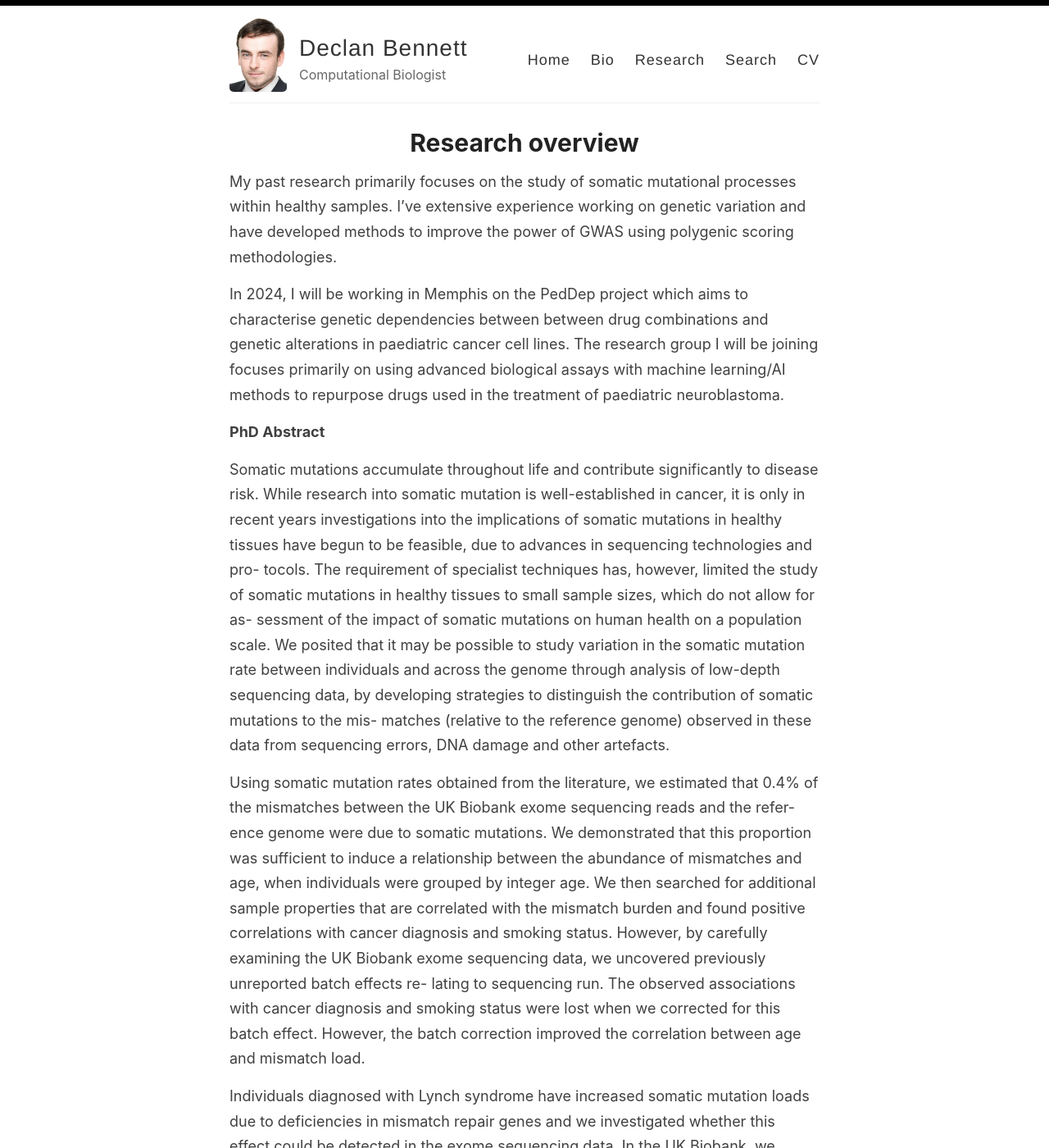
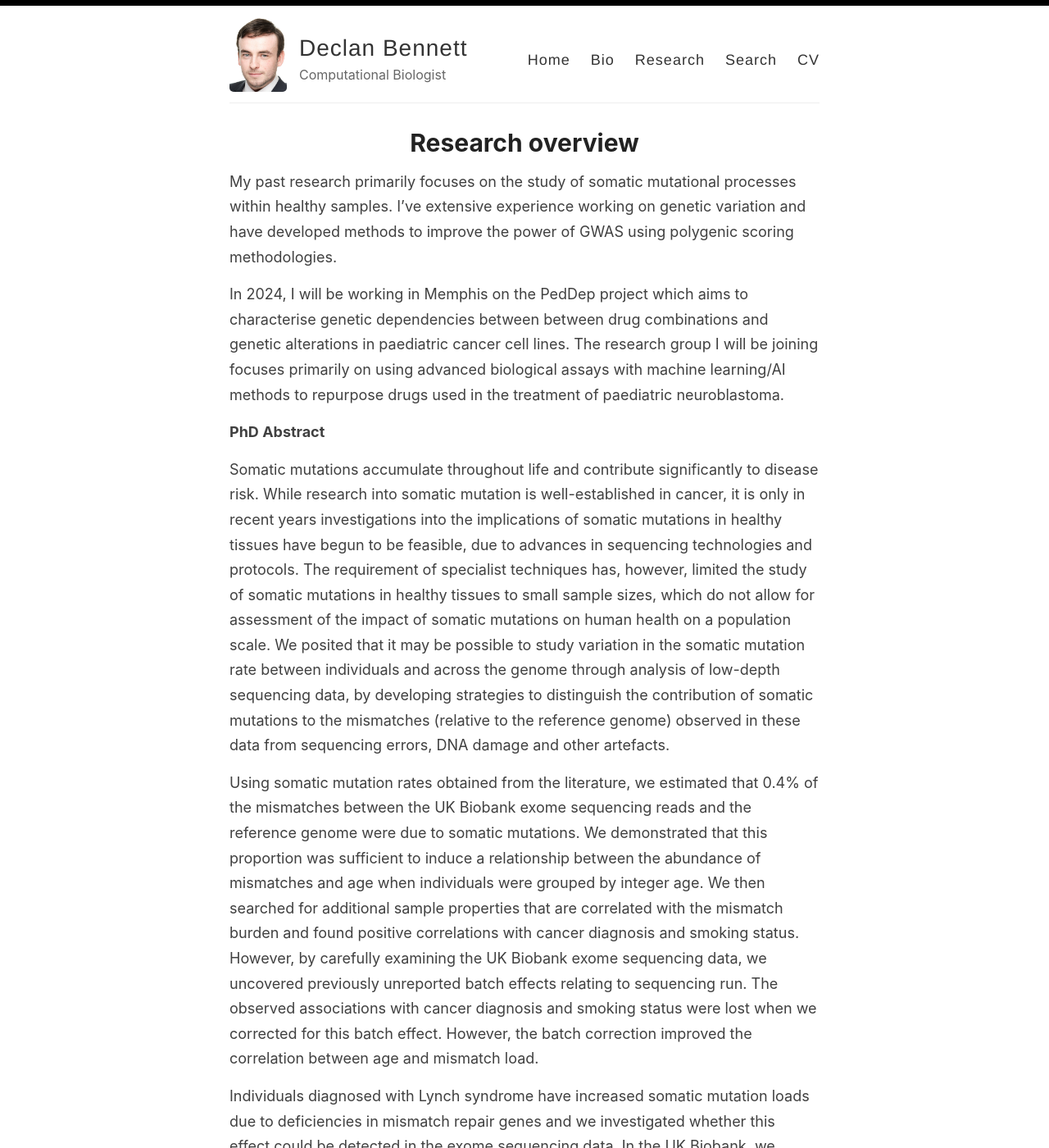
Before and after one commit to declan93/declan93.github.io, a Jekyll site: the page built from _pages/Research.md, in a window 1280 px wide and 1400 px high. Shown: the whole window at 82% size. Built offline with Jekyll 4.4.1, drawn with Linux system fonts in a browser that asks for light colours.

Commit message:
Update Research.md

```diff
--- a/_pages/Research.md
+++ b/_pages/Research.md
@@ -10,47 +10,14 @@
 
 **PhD Abstract**
 
-Somatic mutations accumulate throughout life and contribute significantly to disease
-risk. While research into somatic mutation is well-established in cancer, it is only in
-recent years investigations into the implications of somatic mutations in healthy
-tissues have begun to be feasible, due to advances in sequencing technologies and pro-
-tocols. The requirement of specialist techniques has, however, limited the study of
-somatic mutations in healthy tissues to small sample sizes, which do not allow for as-
-sessment of the impact of somatic mutations on human health on a population scale. We
-posited that it may be possible to study variation in the somatic mutation rate between
-individuals and across the genome through analysis of low-depth sequencing data, by
-developing strategies to distinguish the contribution of somatic mutations to the mis-
-matches (relative to the reference genome) observed in these data from sequencing
-errors, DNA damage and other artefacts.
+Somatic mutations accumulate throughout life and contribute significantly to disease risk. While research into somatic mutation is well-established in cancer, it is only in recent years investigations into the implications of somatic mutations in healthy
+tissues have begun to be feasible, due to advances in sequencing technologies and protocols. The requirement of specialist techniques has, however, limited the study of somatic mutations in healthy tissues to small sample sizes, which do not allow for assessment of the impact of somatic mutations on human health on a population scale. We posited that it may be possible to study variation in the somatic mutation rate between individuals and across the genome through analysis of low-depth sequencing data, by
+developing strategies to distinguish the contribution of somatic mutations to the mismatches (relative to the reference genome) observed in these data from sequencing errors, DNA damage and other artefacts.
 
-Using somatic mutation rates obtained from the literature, we estimated that 0.4%
-of the mismatches between the UK Biobank exome sequencing reads and the refer-
-ence genome were due to somatic mutations. We demonstrated that this proportion
-was sufficient to induce a relationship between the abundance of mismatches and age,
-when individuals were grouped by integer age. We then searched for additional sample
-properties that are correlated with the mismatch burden and found positive correlations
-with cancer diagnosis and smoking status. However, by carefully examining the UK
-Biobank exome sequencing data, we uncovered previously unreported batch effects re-
-lating to sequencing run. The observed associations with cancer diagnosis and smoking
-status were lost when we corrected for this batch effect. However, the batch correction
-improved the correlation between age and mismatch load.
+Using somatic mutation rates obtained from the literature, we estimated that 0.4% of the mismatches between the UK Biobank exome sequencing reads and the reference genome were due to somatic mutations. We demonstrated that this proportion was sufficient to induce a relationship between the abundance of mismatches and age when individuals were grouped by integer age. We then searched for additional sample properties that are correlated with the mismatch burden and found positive correlations
+with cancer diagnosis and smoking status. However, by carefully examining the UK Biobank exome sequencing data, we uncovered previously unreported batch effects relating to sequencing run. The observed associations with cancer diagnosis and smoking
+status were lost when we corrected for this batch effect. However, the batch correction improved the correlation between age and mismatch load.
 
-Individuals diagnosed with Lynch syndrome have increased somatic mutation loads
-due to deficiencies in mismatch repair genes and we investigated whether this effect
-could be detected in the exome sequencing data. In the UK Biobank, we identified
-160 individuals with pathogenic variants associated with Lynch syndrome. Using the
-COSMIC signatures associated with mismatch repair, we compared the contribution
-of mismatch repair mutational signatures between the Lynch syndrome samples and
-the remaining samples. We detected a marginally statistically significant difference
-between the contribution of SBS18 between the two sample groups; however, this result
-did not survive multiple correction testing.
-
-<!-- Google tag (gtag.js) -->
-<script async src="https://www.googletagmanager.com/gtag/js?id=G-S8VH0GQB47"></script>
-<script>
-  window.dataLayer = window.dataLayer || [];
-  function gtag(){dataLayer.push(arguments);}
-  gtag('js', new Date());
-
-  gtag('config', 'G-S8VH0GQB47');
-</script>
+Individuals diagnosed with Lynch syndrome have increased somatic mutation loads due to deficiencies in mismatch repair genes and we investigated whether this effect could be detected in the exome sequencing data. In the UK Biobank, we identified
+160 individuals with pathogenic variants associated with Lynch syndrome. Using the COSMIC signatures associated with mismatch repair, we compared the contribution of mismatch repair mutational signatures between the Lynch syndrome samples and
+the remaining samples. We detected a marginally statistically significant difference between the contribution of SBS18 between the two sample groups; however, this result did not survive multiple correction testing.
```
